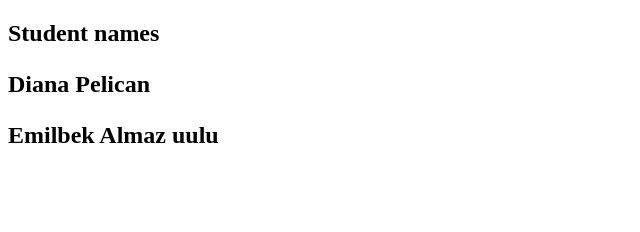
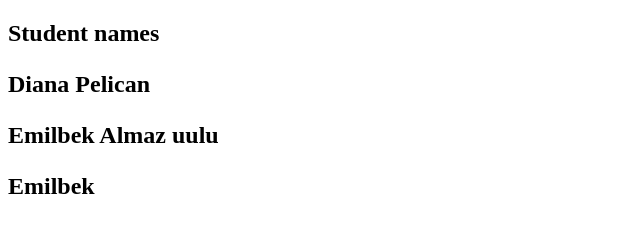
Before and after one commit to elgina23/Myproject, a plain HTML site: page index.html in a window 1280 px wide. Shown: the whole page, without its empty margins (0-640 px from the left). Drawn offline with Linux system fonts and the light colour scheme.

Commit message:
Added name

```diff
--- a/index.html
+++ b/index.html
@@ -20,5 +20,6 @@
 <h2>Student names<h2>
   <p>Diana Pelican<p>
     <p>Emilbek Almaz uulu</p>
+    <p>Emilbek </p>
 </body>
 </html>
```
Also changed, not shown: 1 other file.
